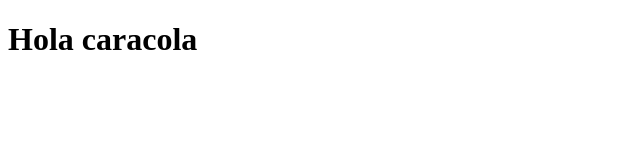
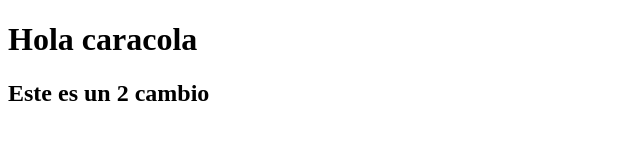
Before and after one commit to AlanPrado14/Test_Git, a plain HTML site: page index.html in a window 1280 px wide. Shown: the whole page, without its empty margins (0-640 px from the left). Drawn offline with Linux system fonts and the light colour scheme.

Commit message:
2 cambio

```diff
--- a/index.html
+++ b/index.html
@@ -7,6 +7,7 @@
 </head>
 <body>
     <h1>Hola caracola</h1>
+    <h2>Este es un 2 cambio  </h2>
 
 </body>
 </html>
```
